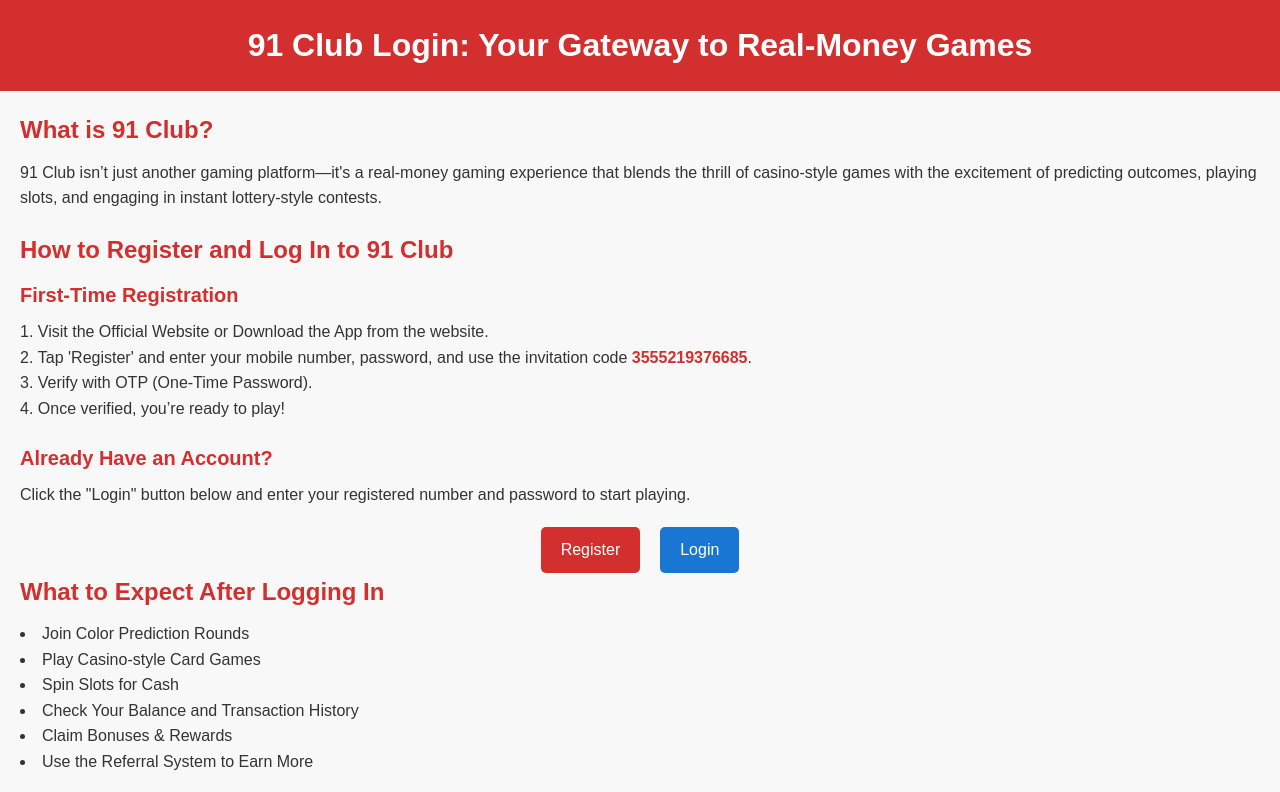
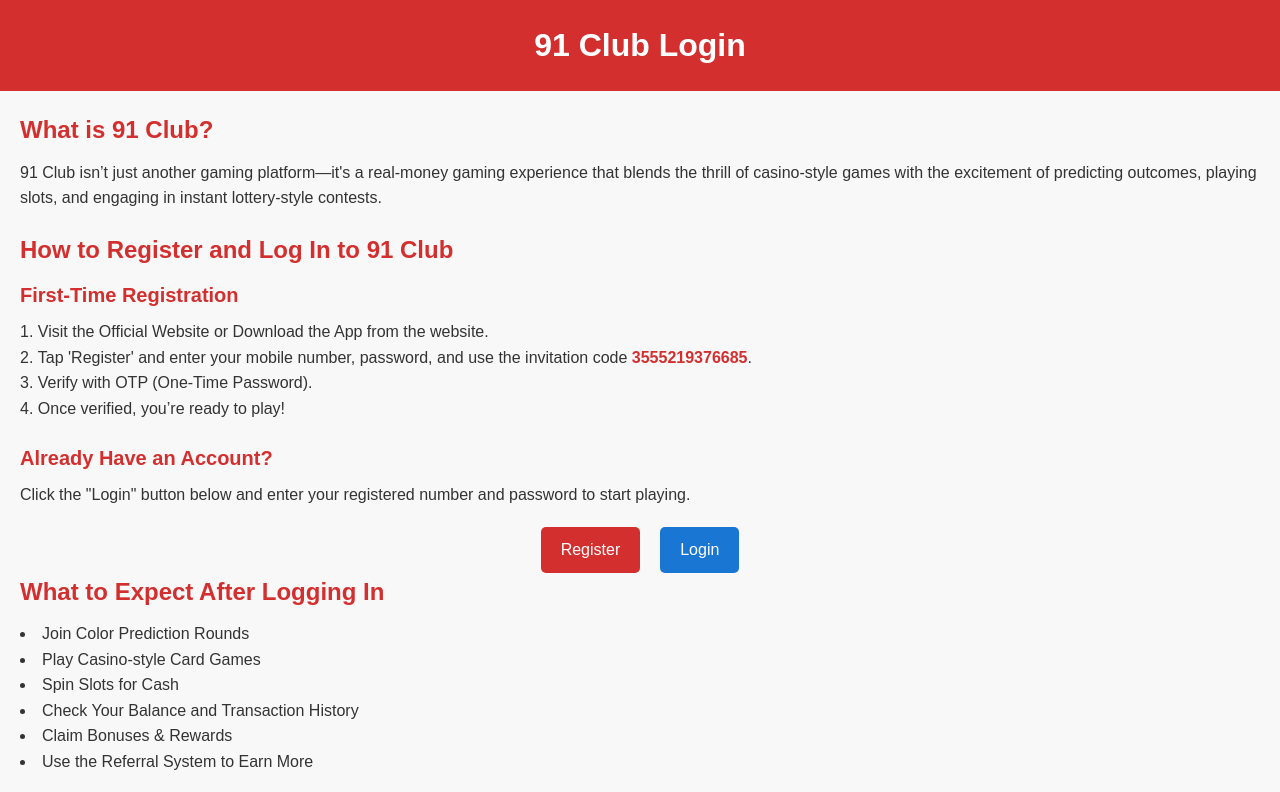
Before and after one commit to 91-clubz/login, a plain HTML site: page index.html in a window 1280 px wide. Shown: the top 792 px of the page. Drawn offline with Linux system fonts and the light colour scheme.

Commit message:
Update index.html

```diff
--- a/index.html
+++ b/index.html
@@ -11,7 +11,7 @@
 
   <!-- Header -->
   <header class="header">
-    <h1>91 Club Login: Your Gateway to Real-Money Games</h1>
+    <h1>91 Club Login</h1>
   </header>
 
   <!-- Main Content -->
```
